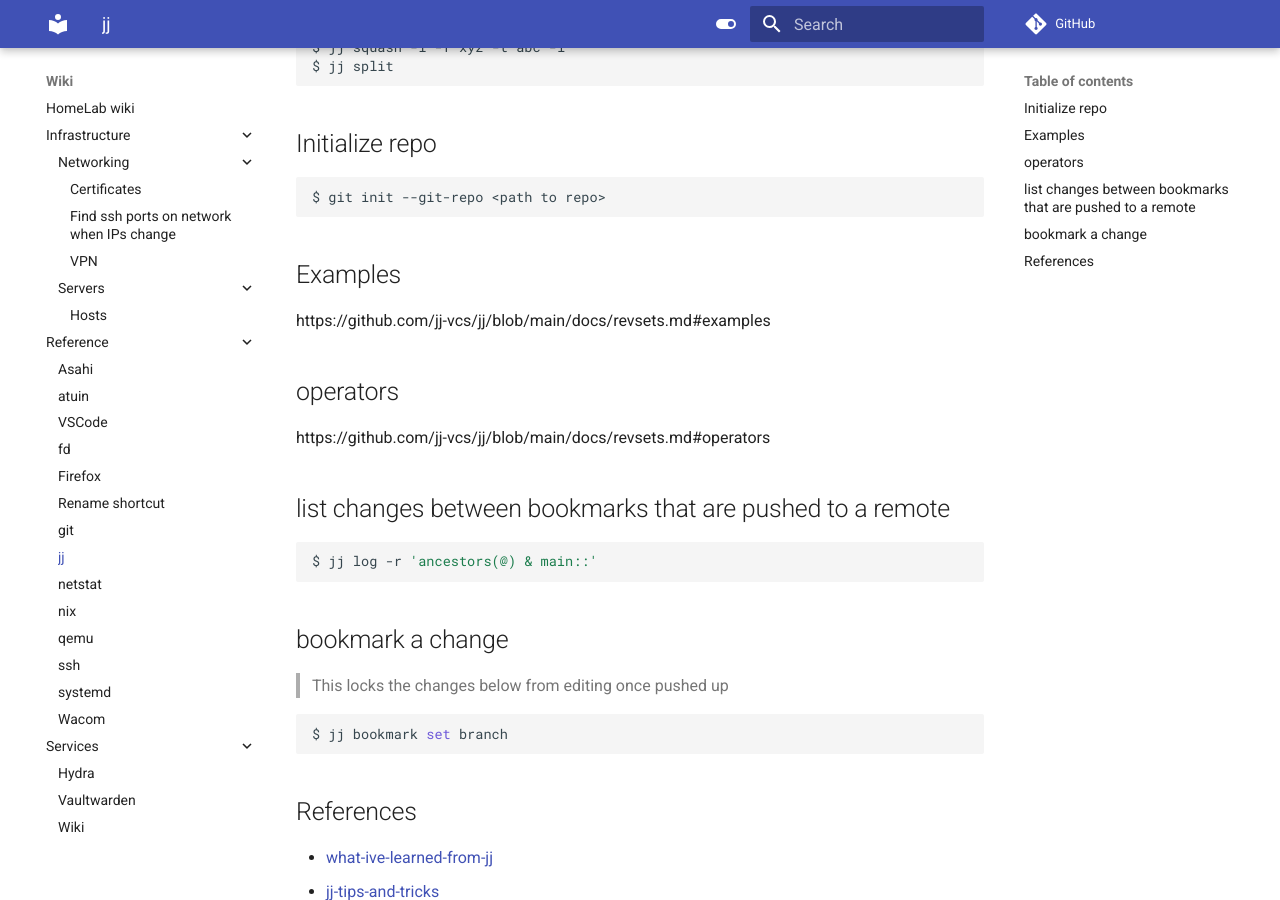
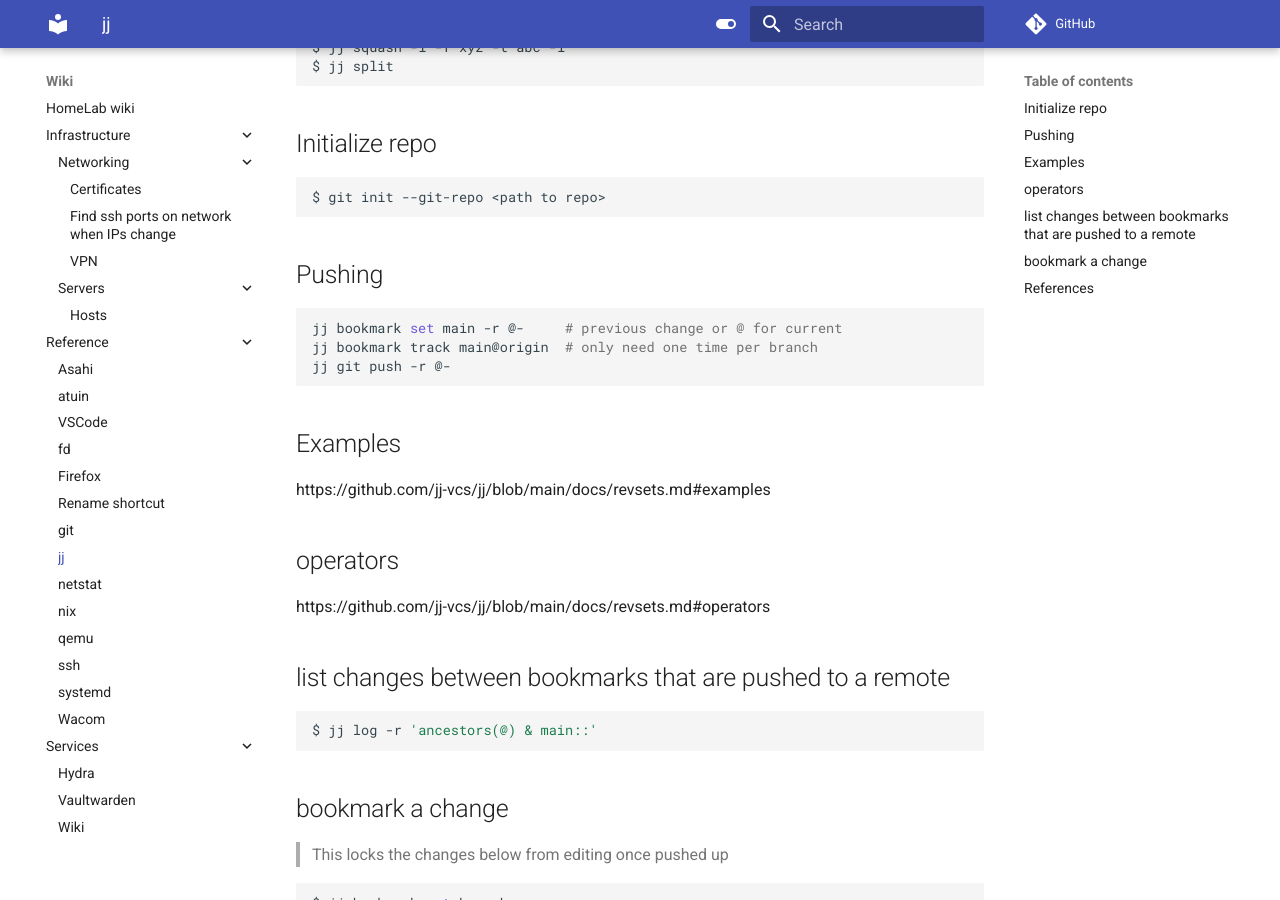
Before and after one commit to icecreammatt/wiki, an MkDocs documentation site: the page built from docs/reference/jj.md, in a window 1280 px wide and 900 px high, scrolled down 552 px. Built offline with MkDocs 1.6.1 and Material for MkDocs 9.7.7, drawn with Linux system fonts in a browser that asks for light colours; comment, search, counter and statistics services are not loaded.

Commit message:
docs: add notes on pushing

````diff
--- a/docs/reference/jj.md
+++ b/docs/reference/jj.md
@@ -33,6 +33,13 @@ $ jj split
 $ git init --git-repo <path to repo>
 ```
 
+## Pushing
+```bash
+jj bookmark set main -r @-     # previous change or @ for current
+jj bookmark track main@origin  # only need one time per branch
+jj git push -r @-
+```
+
 ## Examples
 https://github.com/jj-vcs/jj/blob/main/docs/revsets.md#examples
 
````
